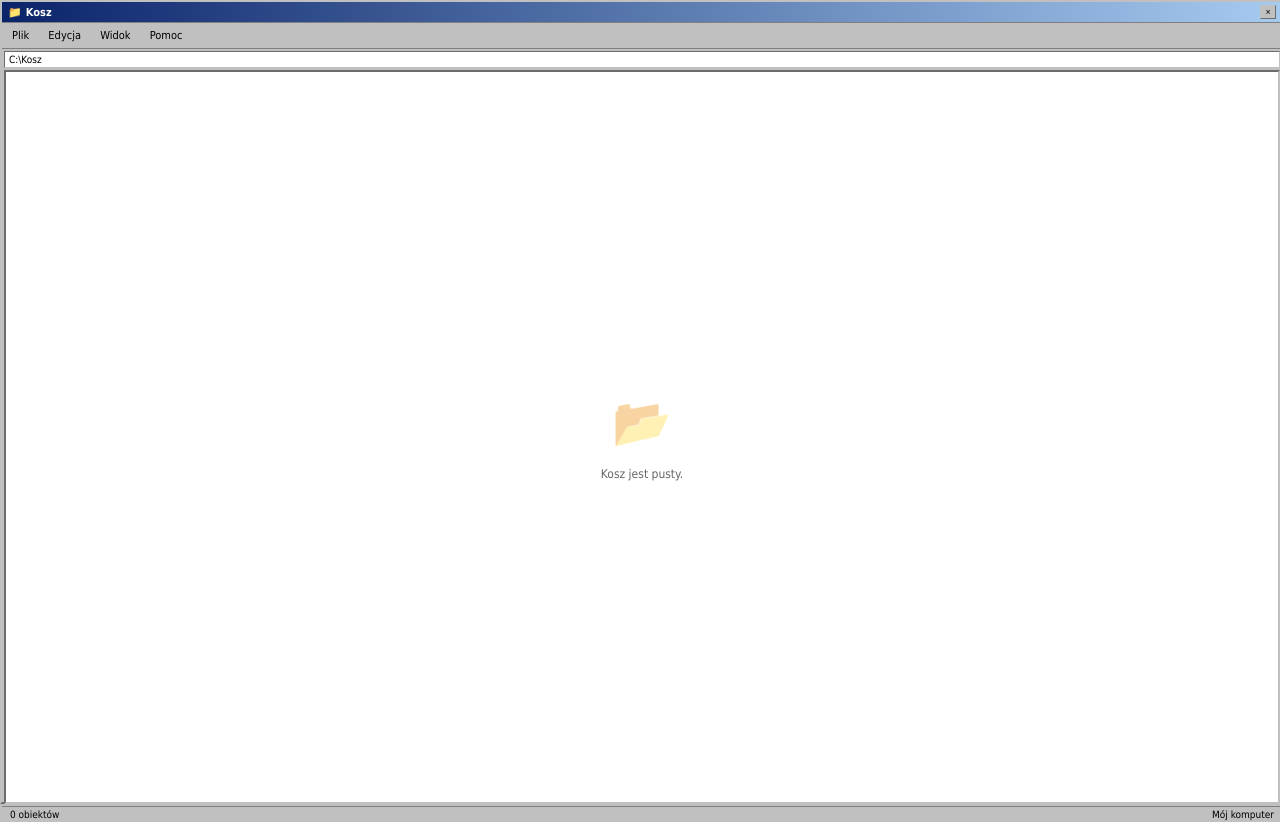
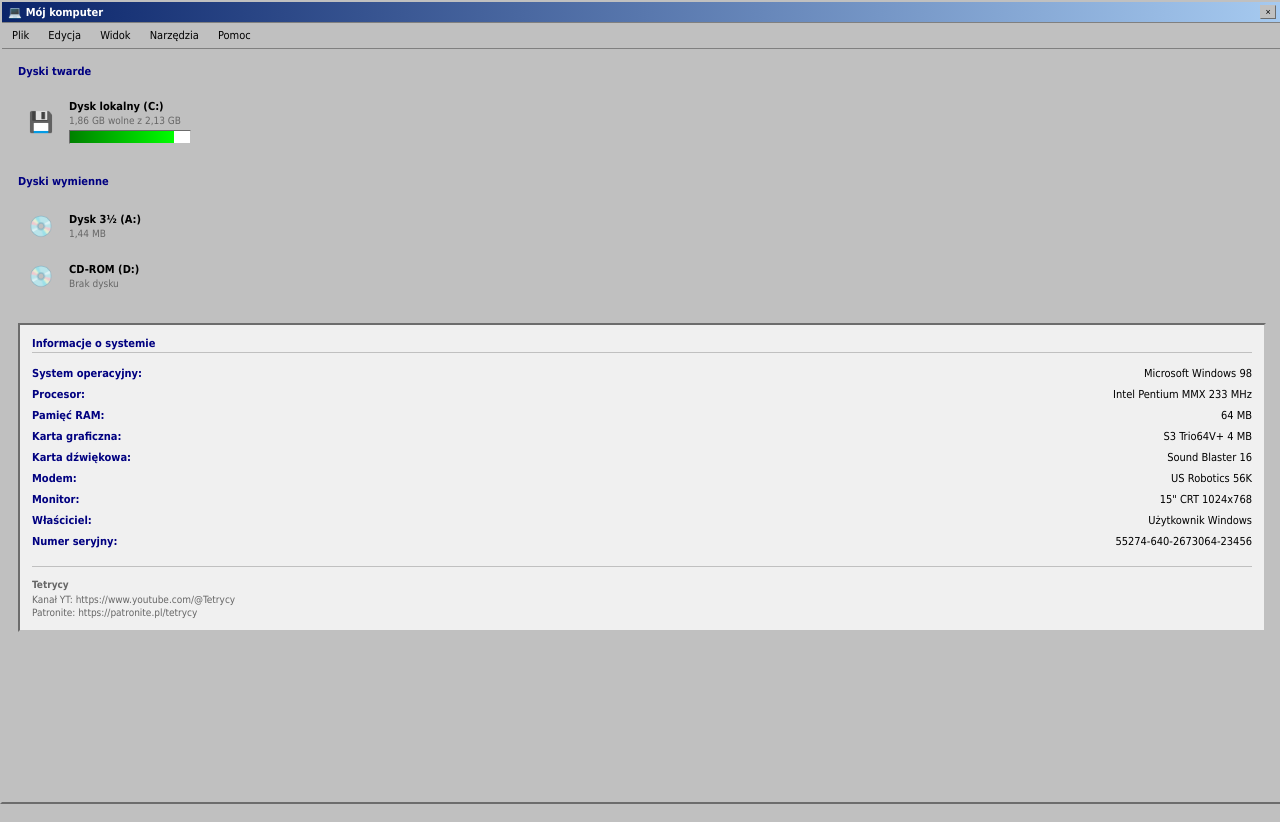
Before and after one commit to tetrycy/tetrycy.github.io, a plain HTML site: page my-computer.html in a window 1280 px wide. Drawn offline with Linux system fonts and the light colour scheme.

Commit message:
Update my-computer.html

```diff
--- a/my-computer.html
+++ b/my-computer.html
@@ -3,7 +3,7 @@
 <head>
     <meta charset="UTF-8">
     <meta name="viewport" content="width=device-width, initial-scale=1.0">
-    <title>Kosz</title>
+    <title>Mój komputer</title>
     <style>
         body {
             margin: 0;
@@ -77,49 +77,95 @@
         }
 
         .content {
-            background: white;
-            height: calc(100% - 70px);
-            margin: 2px;
-            border: 2px inset #c0c0c0;
-            position: relative;
-            overflow: auto;
+            padding: 16px;
+            height: calc(100% - 80px);
+            overflow-y: auto;
         }
 
-        .empty-folder {
-            position: absolute;
-            top: 50%;
-            left: 50%;
-            transform: translate(-50%, -50%);
-            text-align: center;
-            color: #666;
-            font-size: 12px;
+        .drive-section {
+            margin-bottom: 24px;
         }
 
-        .empty-folder-icon {
-            font-size: 48px;
-            margin-bottom: 16px;
-            opacity: 0.5;
+        .section-title {
+            font-weight: bold;
+            margin-bottom: 12px;
+            color: #000080;
+            border-bottom: 1px solid #c0c0c0;
+            padding-bottom: 2px;
         }
 
-        .status-bar {
-            background: #c0c0c0;
-            border-top: 1px solid #808080;
-            padding: 2px 8px;
-            font-size: 10px;
+        .drive-item {
             display: flex;
-            justify-content: space-between;
+            align-items: center;
+            padding: 6px;
+            margin-bottom: 4px;
+            border: 1px solid transparent;
+            cursor: pointer;
         }
 
-        .address-bar {
-            background: white;
-            border: 1px inset #c0c0c0;
-            padding: 2px 4px;
-            margin: 2px;
+        .drive-item:hover {
+            background: #e0e0e0;
+            border: 1px solid #c0c0c0;
+        }
+
+        .drive-icon {
+            width: 32px;
+            height: 32px;
+            margin-right: 12px;
+            display: flex;
+            align-items: center;
+            justify-content: center;
+            font-size: 20px;
+        }
+
+        .drive-info {
+            flex: 1;
+        }
+
+        .drive-name {
+            font-weight: bold;
+            margin-bottom: 2px;
+        }
+
+        .drive-details {
+            color: #666;
             font-size: 10px;
         }
 
-        .path-text {
+        .system-info {
+            background: #f0f0f0;
+            border: 2px inset #c0c0c0;
+            padding: 12px;
+            margin-top: 16px;
+        }
+
+        .info-row {
+            display: flex;
+            justify-content: space-between;
+            margin-bottom: 4px;
+            padding: 2px 0;
+        }
+
+        .info-label {
+            font-weight: bold;
+            color: #000080;
+        }
+
+        .info-value {
             color: #000;
+        }
+
+        .progress-bar {
+            width: 120px;
+            height: 12px;
+            border: 1px inset #c0c0c0;
+            background: #ffffff;
+            margin-top: 4px;
+        }
+
+        .progress-fill {
+            height: 100%;
+            background: linear-gradient(to right, #008000, #00ff00);
         }
     </style>
 </head>
@@ -127,8 +173,8 @@
     <div class="window">
         <div class="window-header">
             <div class="window-title">
-                <span>📁</span>
-                <span>Kosz</span>
+                <span>💻</span>
+                <span>Mój komputer</span>
             </div>
             <div class="window-controls">
                 <button class="window-btn" onclick="window.close()">×</button>
@@ -139,23 +185,102 @@
             <span class="menubar-item">Plik</span>
             <span class="menubar-item">Edycja</span>
             <span class="menubar-item">Widok</span>
+            <span class="menubar-item">Narzędzia</span>
             <span class="menubar-item">Pomoc</span>
         </div>
 
-        <div class="address-bar">
-            <span class="path-text">C:\Kosz</span>
-        </div>
+        <div class="content">
+            <div class="drive-section">
+                <div class="section-title">Dyski twarde</div>
 
-        <div class="content">
-            <div class="empty-folder">
-                <div class="empty-folder-icon">📂</div>
-                <div>Kosz jest pusty.</div>
+                <div class="drive-item">
+                    <div class="drive-icon">💾</div>
+                    <div class="drive-info">
+                        <div class="drive-name">Dysk lokalny (C:)</div>
+                        <div class="drive-details">
+                            1,86 GB wolne z 2,13 GB
+                            <div class="progress-bar">
+                                <div class="progress-fill" style="width: 87%;"></div>
+                            </div>
+                        </div>
+                    </div>
+                </div>
             </div>
-        </div>
 
-        <div class="status-bar">
-            <span>0 obiektów</span>
-            <span>Mój komputer</span>
+            <div class="drive-section">
+                <div class="section-title">Dyski wymienne</div>
+
+                <div class="drive-item">
+                    <div class="drive-icon">💿</div>
+                    <div class="drive-info">
+                        <div class="drive-name">Dysk 3½ (A:)</div>
+                        <div class="drive-details">1,44 MB</div>
+                    </div>
+                </div>
+
+                <div class="drive-item">
+                    <div class="drive-icon">💿</div>
+                    <div class="drive-info">
+                        <div class="drive-name">CD-ROM (D:)</div>
+                        <div class="drive-details">Brak dysku</div>
+                    </div>
+                </div>
+            </div>
+
+            <div class="system-info">
+                <div class="section-title">Informacje o systemie</div>
+
+                <div class="info-row">
+                    <span class="info-label">System operacyjny:</span>
+                    <span class="info-value">Microsoft Windows 98</span>
+                </div>
+
+                <div class="info-row">
+                    <span class="info-label">Procesor:</span>
+                    <span class="info-value">Intel Pentium MMX 233 MHz</span>
+                </div>
+
+                <div class="info-row">
+                    <span class="info-label">Pamięć RAM:</span>
+                    <span class="info-value">64 MB</span>
+                </div>
+
+                <div class="info-row">
+                    <span class="info-label">Karta graficzna:</span>
+                    <span class="info-value">S3 Trio64V+ 4 MB</span>
+                </div>
+
+                <div class="info-row">
+                    <span class="info-label">Karta dźwiękowa:</span>
+                    <span class="info-value">Sound Blaster 16</span>
+                </div>
+
+                <div class="info-row">
+                    <span class="info-label">Modem:</span>
+                    <span class="info-value">US Robotics 56K</span>
+                </div>
+
+                <div class="info-row">
+                    <span class="info-label">Monitor:</span>
+                    <span class="info-value">15" CRT 1024x768</span>
+                </div>
+
+                <div class="info-row">
+                    <span class="info-label">Właściciel:</span>
+                    <span class="info-value">Użytkownik Windows</span>
+                </div>
+
+                <div class="info-row">
+                    <span class="info-label">Numer seryjny:</span>
+                    <span class="info-value">55274-640-2673064-23456</span>
+                </div>
+
+                <div style="margin-top: 16px; padding-top: 12px; border-top: 1px solid #c0c0c0; font-size: 10px; color: #666;">
+                    <div style="margin-bottom: 4px;"><strong>Tetrycy</strong></div>
+                    <div style="margin-bottom: 2px;">Kanał YT: https://www.youtube.com/@Tetrycy</div>
+                    <div>Patronite: https://patronite.pl/tetrycy</div>
+                </div>
+            </div>
         </div>
     </div>
 </body>
```
